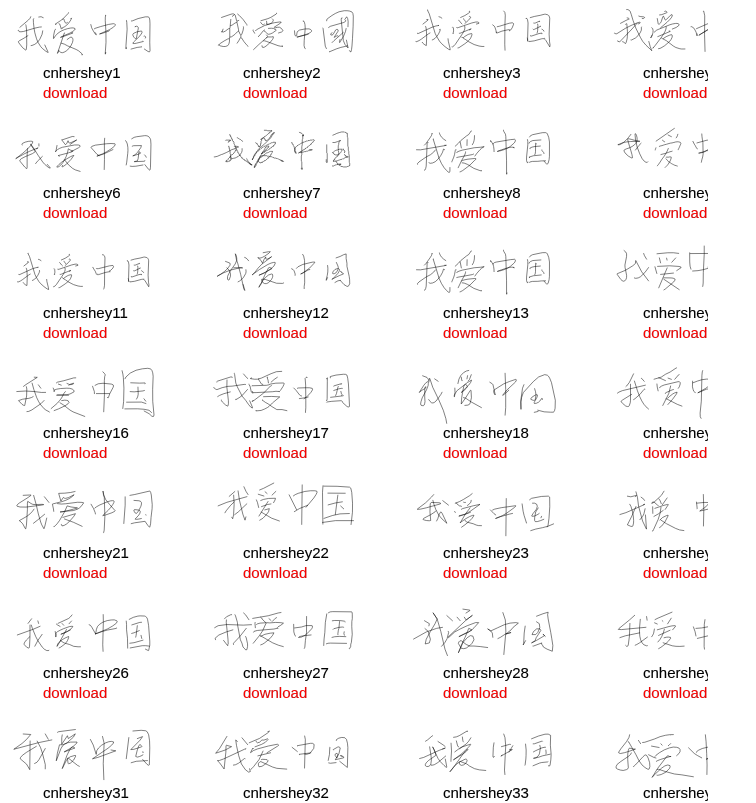
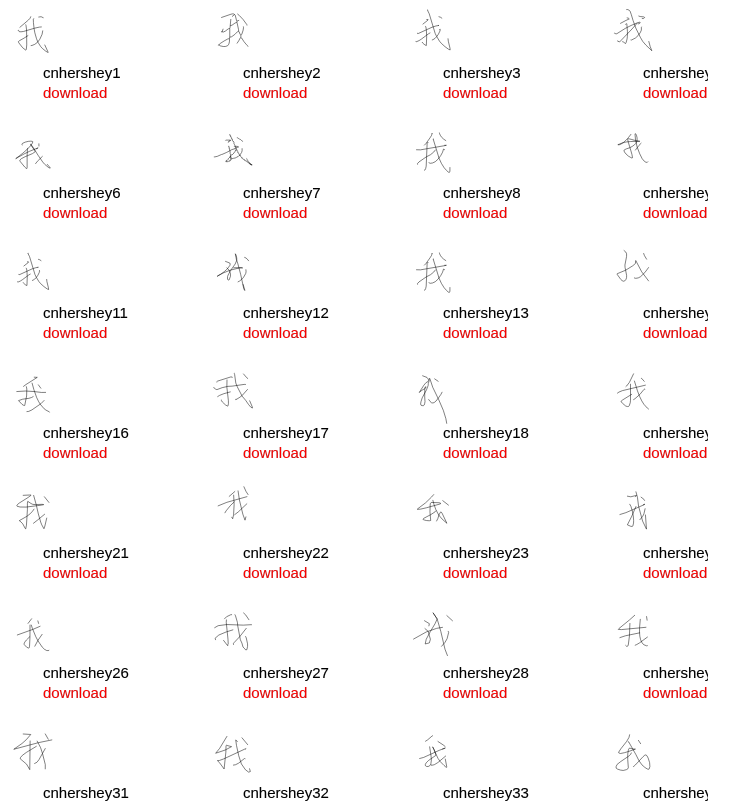
Before and after one commit to anchurcn/cnhershey.github.io, a plain HTML site: page index.html in a window 1280 px wide. Shown: the top 803 px of the page, without its empty margins (0-756 px from the left). Drawn offline with nearby package versions, Linux system fonts and the light colour scheme.

Commit message:
Update index.html

```diff
--- a/index.html
+++ b/index.html
@@ -40,7 +40,7 @@
     var i = 0;
     for (var id in fonts) {
     // Render some text into the SVG area with it
-    renderText('我爱中国，China NO.1。', {
+    renderText('我i,.，China NO.1。', {
       font: fonts[id],
       pos: {x: i%5*2000, y: parseInt(i/5)*1200},
       scale: 0.1,
```
